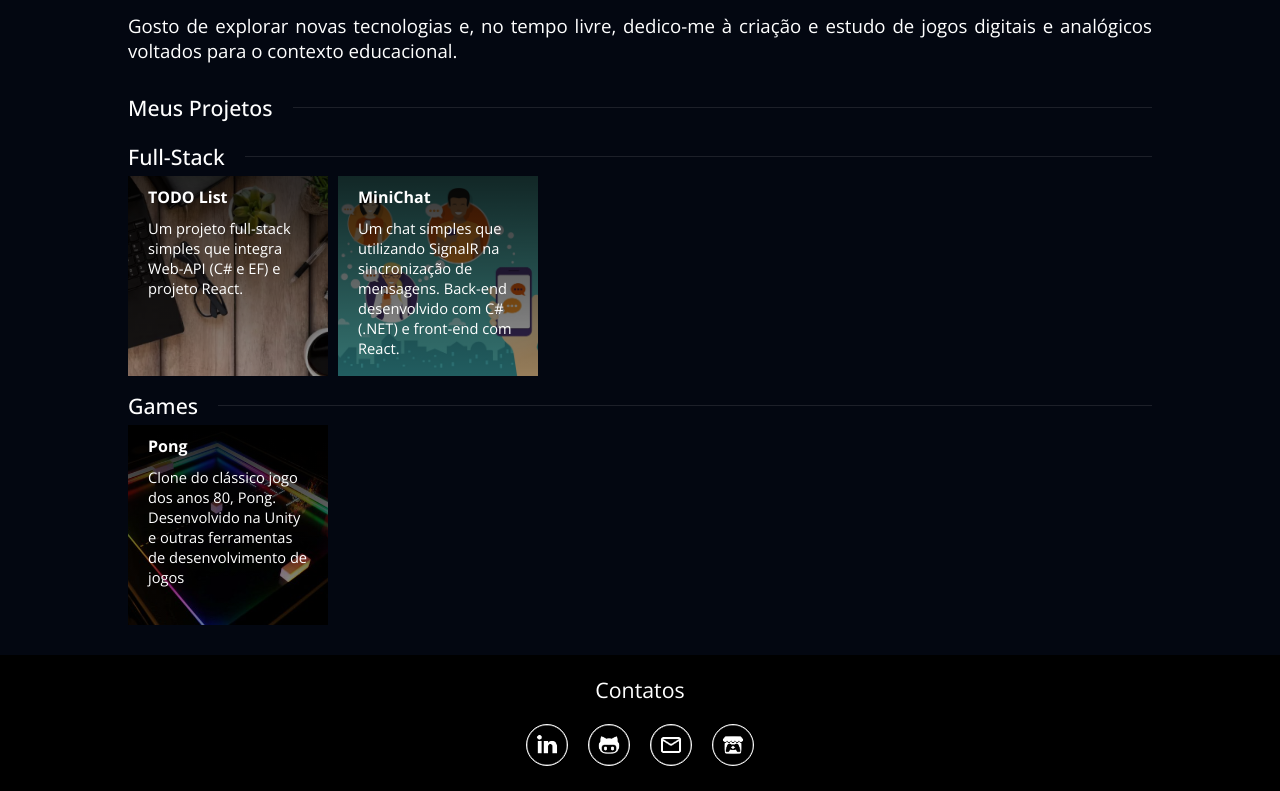
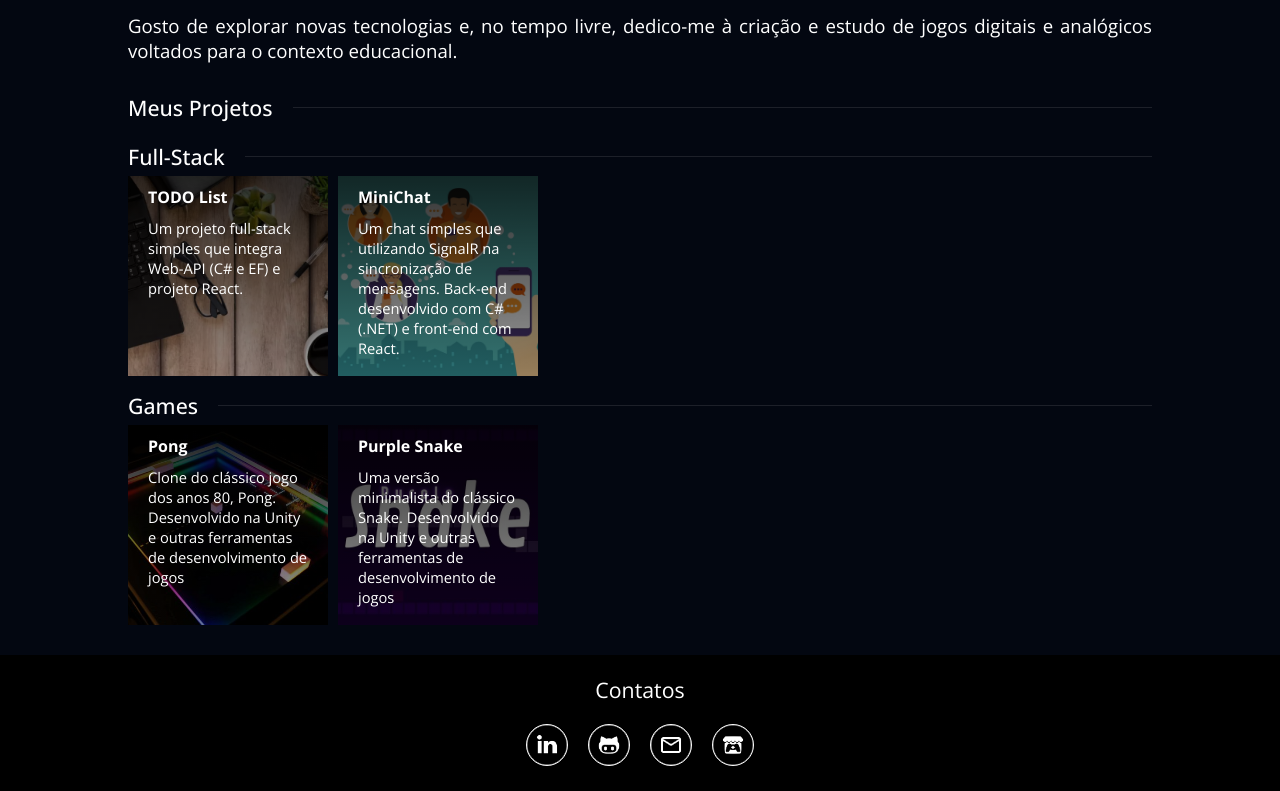
Before and after one commit to wesleysotnas64/meu-portfolio-dev, a React (Vite) app: page / in a window 1280 px wide. Shown: the part 707-1498 px from the top of the page. Built offline with nearby package versions, Linux system fonts and the light colour scheme.

Commit message:
feat: Add Skane ProjectCard at ProjectGridGames;

```diff
--- a/src/components/projectGridGames/ProjectGridGames.jsx
+++ b/src/components/projectGridGames/ProjectGridGames.jsx
@@ -1,6 +1,7 @@
 import ProjectCard from "../projectCard/ProjectCard";
 import { GridContainer } from "./ProjectGridGames.style";
 import pongImage from "../../assets/img/pong.jpg";
+import snakeImage from "../../assets/img/snake.jpg";
 
 function ProjectGridGames() {
     return (
@@ -11,6 +12,12 @@ function ProjectGridGames() {
                 backgroundImage={pongImage}
                 projectLink="https://wesleysotnas64.itch.io/pong-clone-portfolio"
             />
+            <ProjectCard
+                title="Purple Snake"
+                description="Uma versão minimalista do clássico Snake. Desenvolvido na Unity e outras ferramentas de desenvolvimento de jogos"
+                backgroundImage={snakeImage}
+                projectLink="https://wesleysotnas64.itch.io/purple-snake"
+            />
 
         </GridContainer>
     );
```
Also changed, not shown: src/assets/img/snake.jpg (added).
